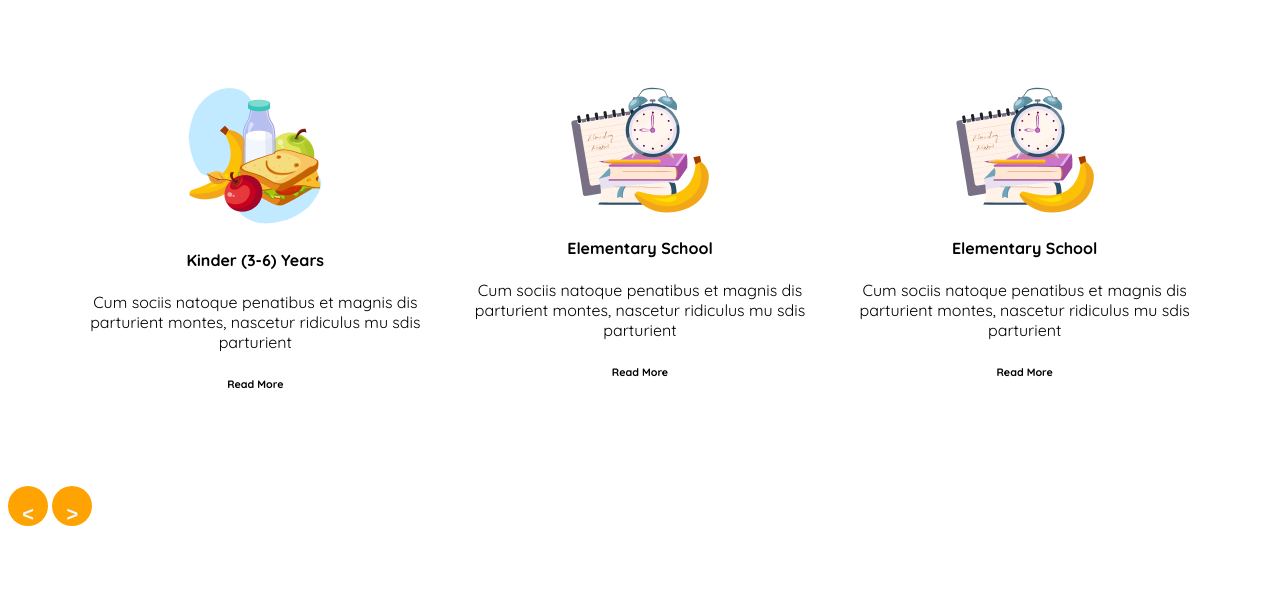
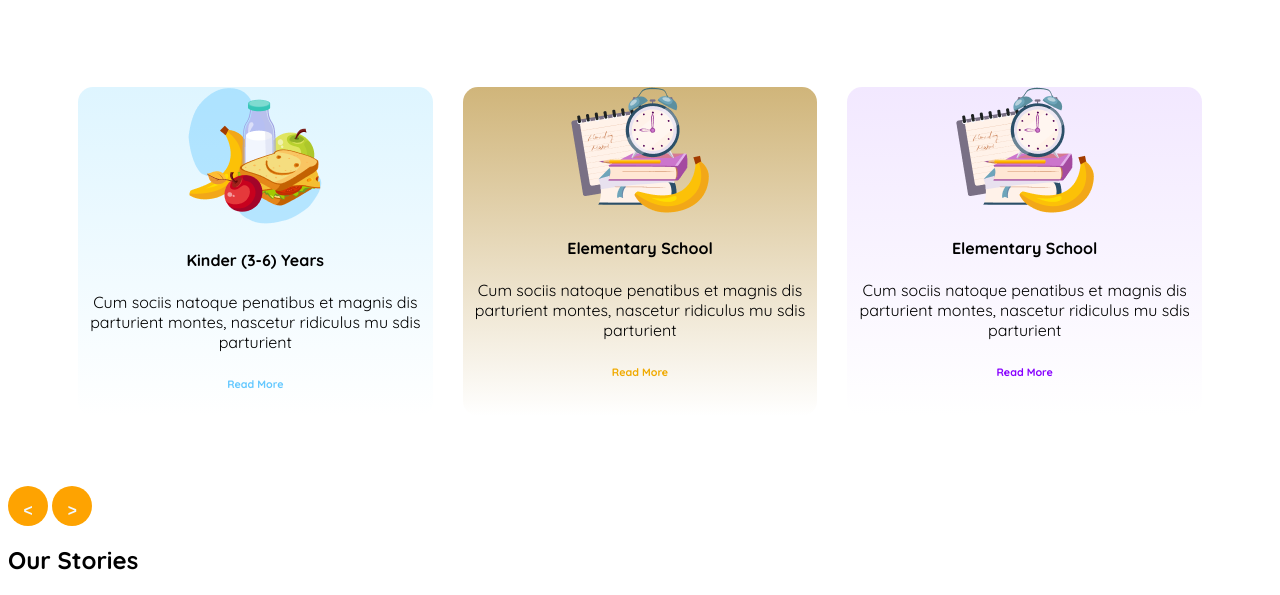
Before and after one commit to slsamia/assignment2, a plain HTML site: page index.html in a window 1280 px wide. Shown: the part 752-1347 px from the top of the page. Before the commit the page ends 1286 px from the top, so only its background shows below. Drawn offline with Linux system fonts and the light colour scheme; files whose address does not match are found by name.

Commit message:
added card section

```diff
--- a/index.html
+++ b/index.html
@@ -41,44 +41,51 @@
       <div class="card-content bg">
         <div class="h2"><h2>Standard Curriculum</h2></div>
         <div class="card">
-          <section class="container">
+          <section class="container1">
             <img src="imagess/kinder.png" alt="" />
             <h4>Kinder (3-6) Years</h4>
             <p>
               Cum sociis natoque penatibus et magnis dis parturient montes,
               nascetur ridiculus mu sdis parturient
             </p>
-            <h6>Read More</h6>
+            <h6 id="h3">Read More</h6>
           </section>
-          <section class="container">
+          <section class="container2">
             <img src="imagess/elementary.png" alt="" />
             <h4>Elementary School</h4>
             <p>
               Cum sociis natoque penatibus et magnis dis parturient montes,
               nascetur ridiculus mu sdis parturient
             </p>
-            <h6>Read More</h6>
+            <h6 id="h2">Read More</h6>
           </section>
-          <section class="container">
+          <section class="container3">
             <img src="imagess/elementary.png" alt="" />
             <h4>Elementary School</h4>
             <p>
               Cum sociis natoque penatibus et magnis dis parturient montes,
               nascetur ridiculus mu sdis parturient
             </p>
-            <h6>Read More</h6>
+            <h6 id="h1">Read More</h6>
           </section>
         </div>
         <div class="sing">
 
           <button class="bt">
-            <h2>&lt;</h2>
+            <h3>&lt;</h3>
           </button>
           <button class="bt">
-            <h2> &gt;</h2>
+            <h3> &gt;</h3>
           </button>
 
         </div>
+       <div>
+        <h2>Our Stories</h2>
+        <section class="image-container">
+
+        </section>
+       </div>
+
 
     </main>
     <footer>
--- a/style/school.css
+++ b/style/school.css
@@ -87,7 +87,18 @@
   margin: 20px;
   text-align: center;
   padding: 50px;
-  background-image: url(bg.png);
+}
+.container1 {
+  background-image: linear-gradient(#def5ff, #ffffff);
+  border-radius: 15px;
+}
+.container2 {
+  background-image: linear-gradient(#d0b57a, #ffffff);
+  border-radius: 15px;
+}
+.container3 {
+  background-image: linear-gradient(#f2e8ff, #ffffff);
+  border-radius: 15px;
 }
 .h2 {
   justify-items: center;
@@ -97,6 +108,7 @@
 }
 .banner-content {
   background-image: url(bg.png);
+  box-shadow: #8700ff;
 }
 
 .bt {
@@ -107,6 +119,21 @@
   border: none;
   color: aliceblue;
   text-align: center;
+  justify-content: center;
+}
+#h3 {
+  color: #64c8ff;
+}
+#h2 {
+  color: #f0aa00;
+}
+#h1 {
+  color: #8700ff;
+}
+/* image style */
+.image-containe {
+  display: flex;
+  flex-direction: column;
 }
 
 /* responsive part */
```
